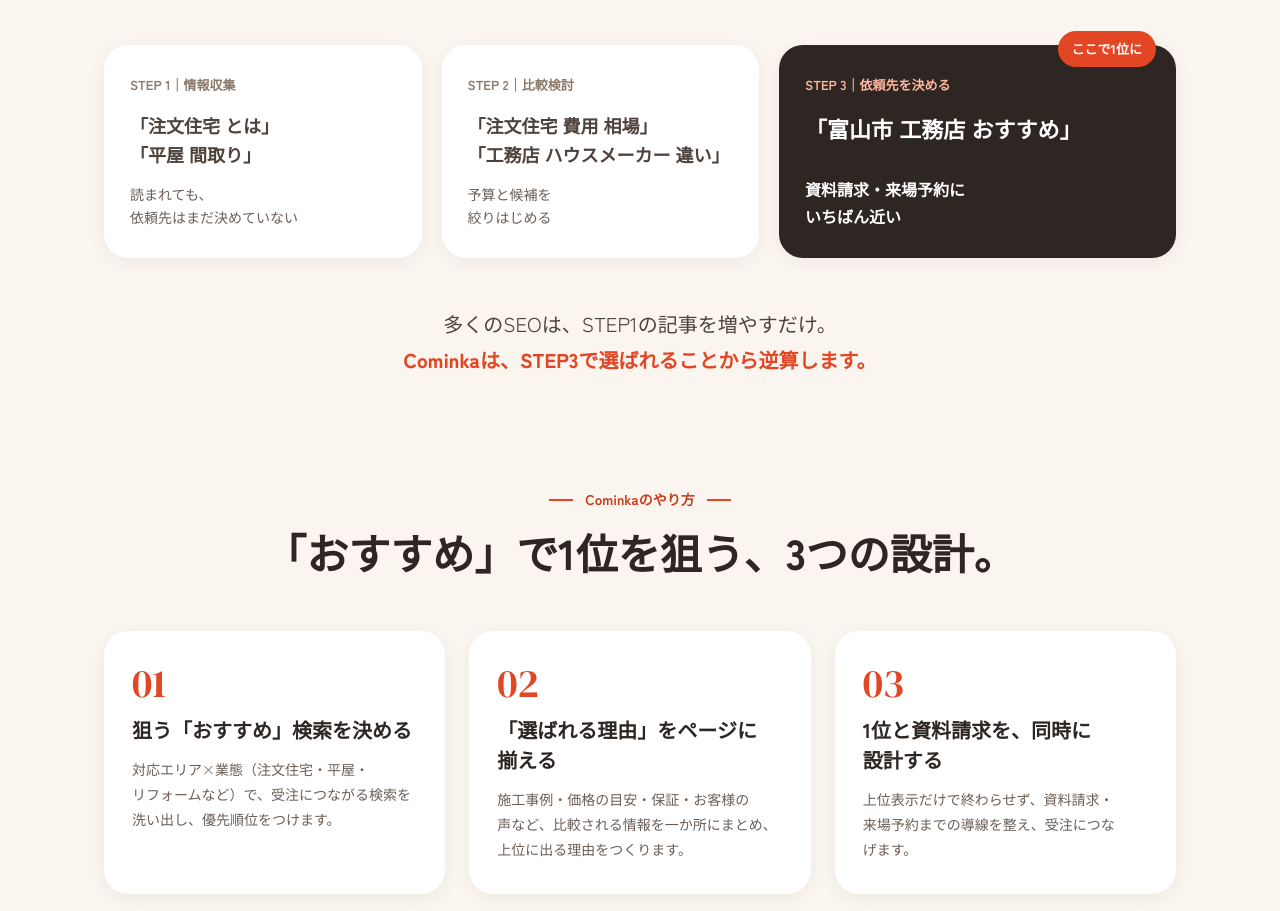
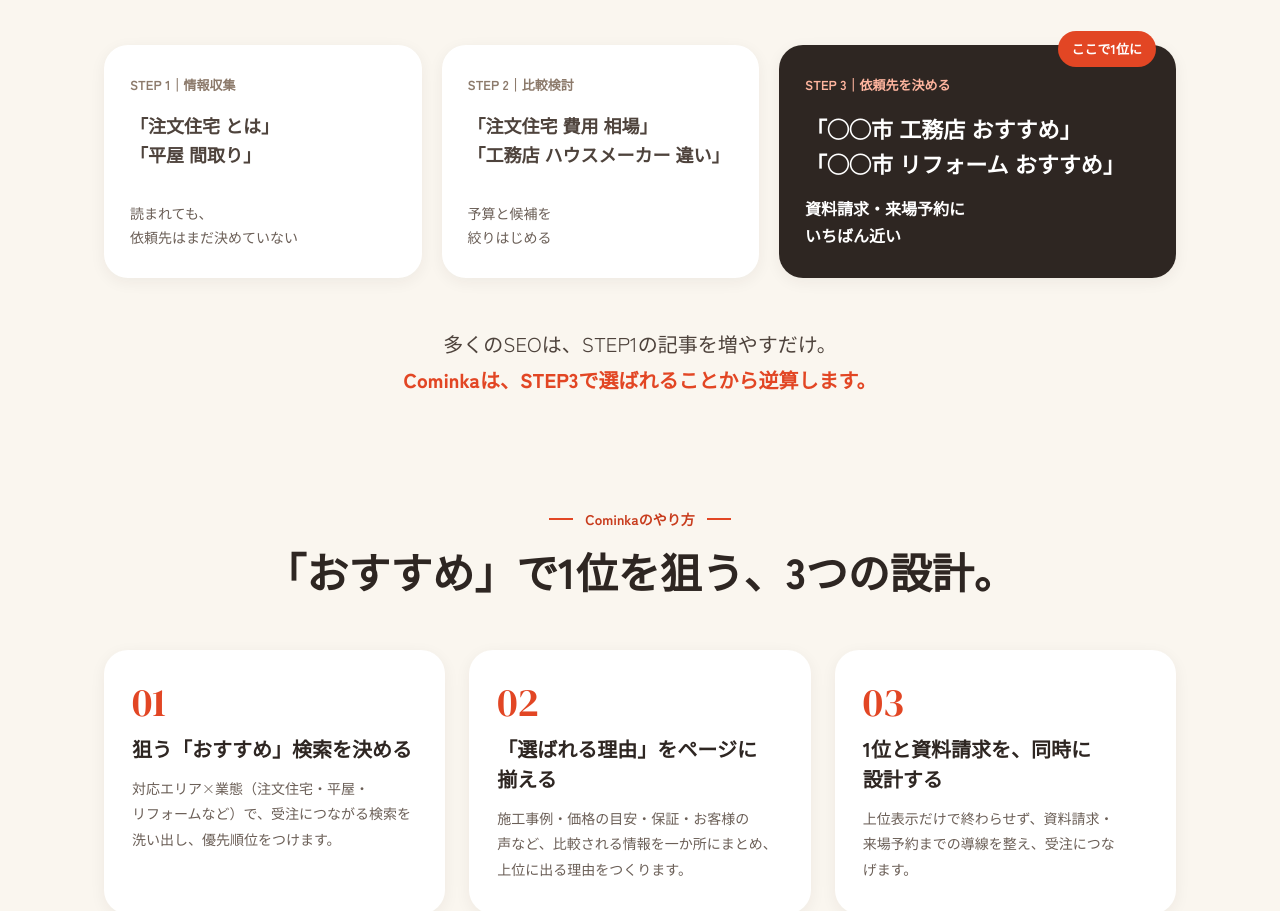
Before and after one commit to dmj4719/lp-consulting01, a plain HTML site: page housing2/index.html in a window 1280 px wide. Shown: the part 2510-3421 px from the top of the page. Drawn offline with nearby package versions, Linux system fonts and the light colour scheme.

Commit message:
STEP3 keywords: use generic ◯◯市 format with 2 examples
Co-Authored-By: Claude Opus 4.6 (1M context) <noreply@anthropic.com>

```diff
--- a/housing2/index.html
+++ b/housing2/index.html
@@ -502,7 +502,7 @@
     <ol class="journey__steps">
       <li class="jstep reveal"><p class="jstep__no">STEP 1｜情報収集</p><p class="jstep__q">「注文住宅 とは」<br>「平屋 間取り」</p><p class="jstep__a">読まれても、<br class="pc-only">依頼先はまだ決めていない</p></li>
       <li class="jstep reveal"><p class="jstep__no">STEP 2｜比較検討</p><p class="jstep__q">「注文住宅 費用 相場」<br>「工務店 ハウスメーカー 違い」</p><p class="jstep__a">予算と候補を<br class="pc-only">絞りはじめる</p></li>
-      <li class="jstep jstep--goal reveal"><p class="jstep__no">STEP 3｜依頼先を決める</p><p class="jstep__q">「富山市 工務店 おすすめ」</p><p class="jstep__a"><b>資料請求・来場予約に<br class="pc-only">いちばん近い</b></p><span class="jstep__badge">ここで1位に</span></li>
+      <li class="jstep jstep--goal reveal"><p class="jstep__no">STEP 3｜依頼先を決める</p><p class="jstep__q">「◯◯市 工務店 おすすめ」<br>「◯◯市 リフォーム おすすめ」</p><p class="jstep__a"><b>資料請求・来場予約に<br class="pc-only">いちばん近い</b></p><span class="jstep__badge">ここで1位に</span></li>
     </ol>
     <p class="journey__bottom reveal">多くのSEOは、STEP1の記事を増やすだけ。<br><b>Cominkaは、<br class="sp-only">STEP3で選ばれることから逆算します。</b></p>
   </div>
```
